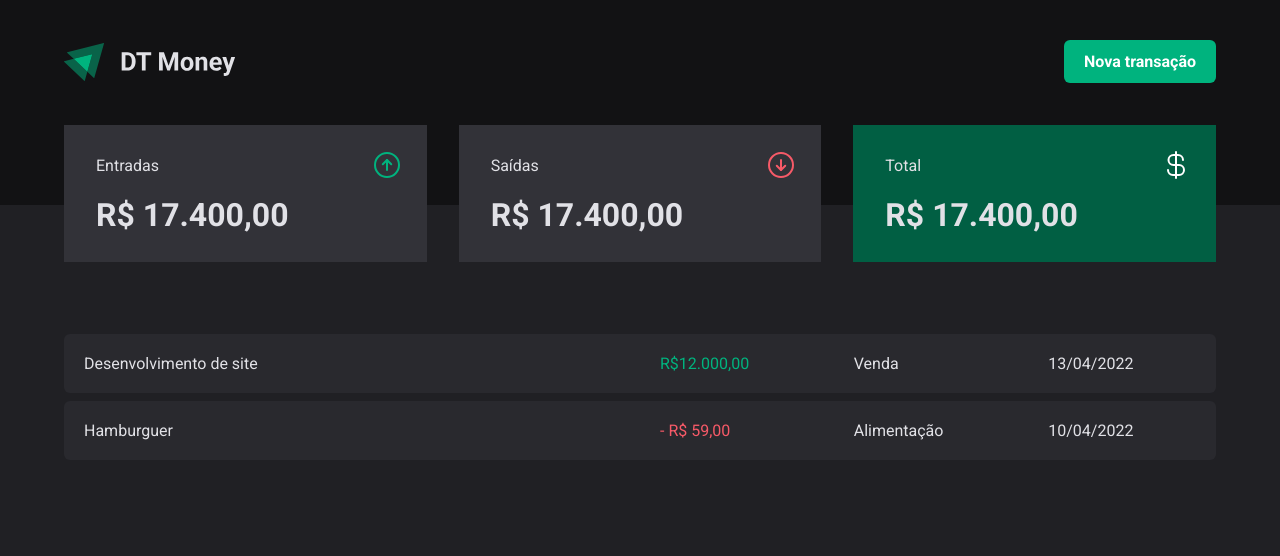
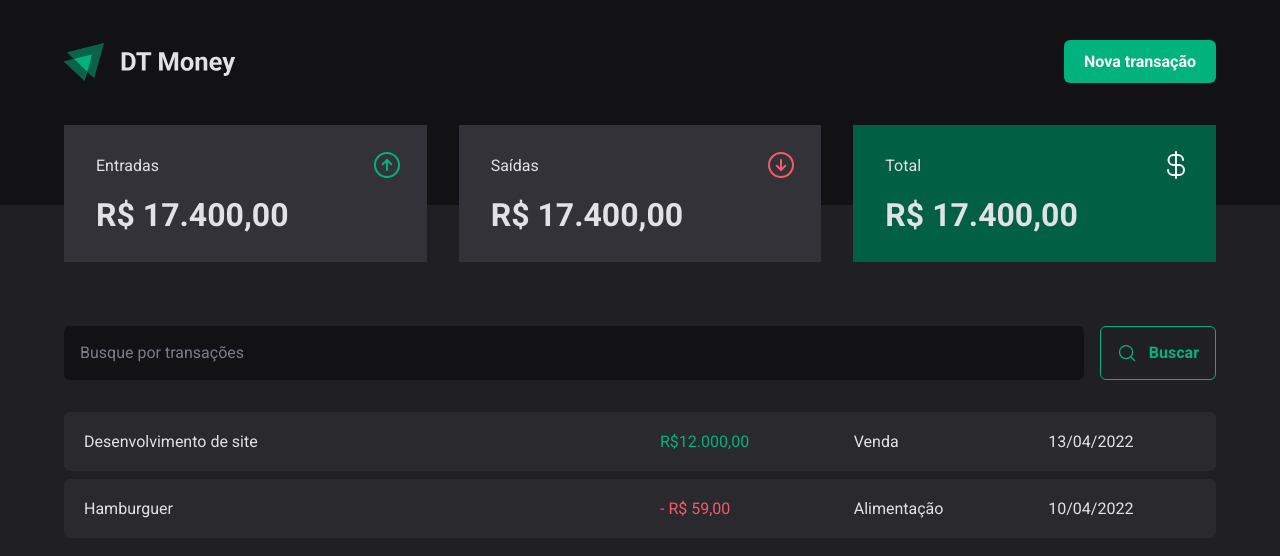
Before and after one commit to victorlucass/dt-money, a React (Vite) app: page / in a window 1280 px wide. Shown: the top 556 px of the page. Built offline with nearby package versions, Linux system fonts and the light colour scheme.

Commit message:
feat: code interface searchForm

```diff
--- /dev/null
+++ b/src/pages/transactions/components/searchForm/index.tsx
@@ -0,0 +1,14 @@
+import { SearchFormContainer } from "./styled";
+import { MagnifyingGlass } from "phosphor-react";
+
+export function SearchForm() {
+  return (
+    <SearchFormContainer>
+      <input type="text" placeholder="Busque por transações" />
+      <button type="submit">
+        <MagnifyingGlass size={20} />
+        Buscar
+      </button>
+    </SearchFormContainer>
+  );
+}
--- /dev/null
+++ b/src/pages/transactions/components/searchForm/styled.ts
@@ -0,0 +1,35 @@
+import styled from "styled-components";
+
+export const SearchFormContainer = styled.form`
+  display: flex;
+  gap: 1rem;
+  input {
+    flex: 1;
+    border-radius: 6px;
+    border: 0;
+    background: ${(props) => props.theme["gray-900"]};
+    color: ${(props) => props.theme["gray-300"]};
+    padding: 1rem;
+    &::placeholder {
+      color: ${(props) => props.theme["gray-500"]};
+    }
+  }
+  button {
+    display: flex;
+    align-items: center;
+    gap: 0.75rem;
+    border: 0;
+    padding: 1rem;
+    background: transparent;
+    border: 1px solid ${(props) => props.theme["green-300"]};
+    color: ${(props) => props.theme["green-300"]};
+    font-weight: bold;
+    border-radius: 6px;
+    &:hover {
+      background: ${(props) => props.theme["green-500"]};
+      border: 1px solid ${(props) => props.theme["green-500"]};
+      color: ${(props) => props.theme["white"]};
+      transition: background-color 0.2s, color 0.2s, border-color 0.2s;
+    }
+  }
+`;
--- a/src/pages/transactions/index.tsx
+++ b/src/pages/transactions/index.tsx
@@ -1,5 +1,6 @@
 import { Header } from "../../components/header";
 import { Summary } from "../../components/summary";
+import { SearchForm } from "./components/searchForm";
 import {
   PriceHighlight,
   TransactionsContainer,
@@ -12,6 +13,7 @@ export function Transactions() {
       <Header />
       <Summary />
       <TransactionsContainer>
+        <SearchForm></SearchForm>
         <TransactionsTable>
           <tbody>
             <tr>
--- a/src/pages/transactions/styled.ts
+++ b/src/pages/transactions/styled.ts
@@ -10,7 +10,7 @@ export const TransactionsTable = styled.table`
   border-collapse: separate;
   border-spacing: 0 0.5rem;
   width: 100%;
-  /* margin-top: 1.5rem; */
+  margin-top: 1.5rem;
   td {
     padding: 1.25rem;
     background: ${(props) => props.theme["gray-700"]};
```
